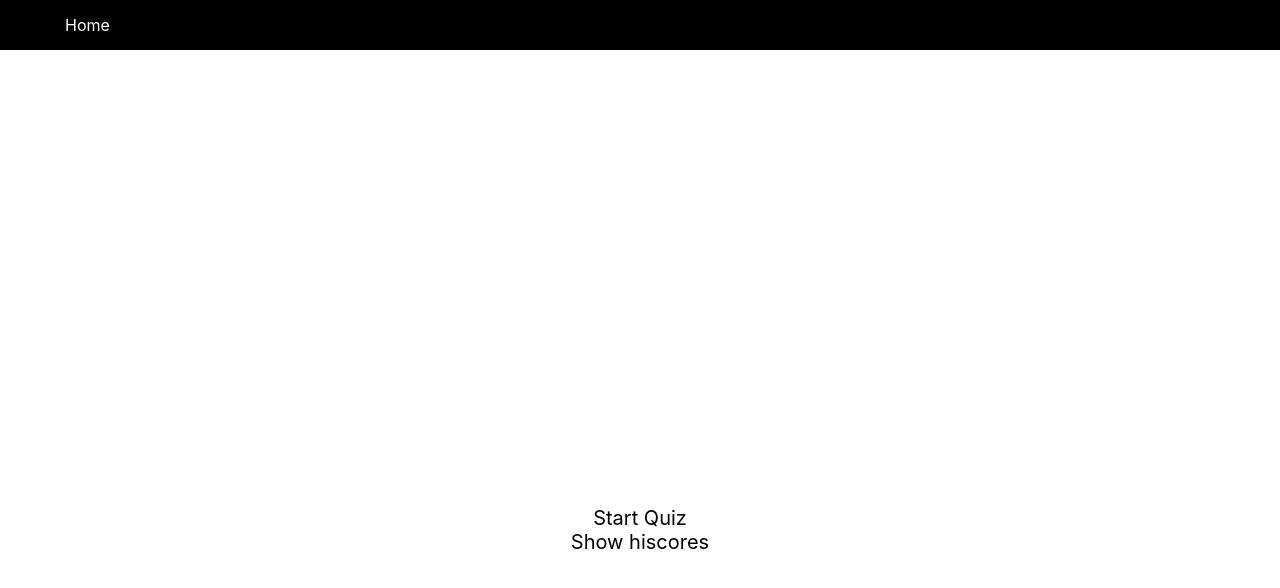
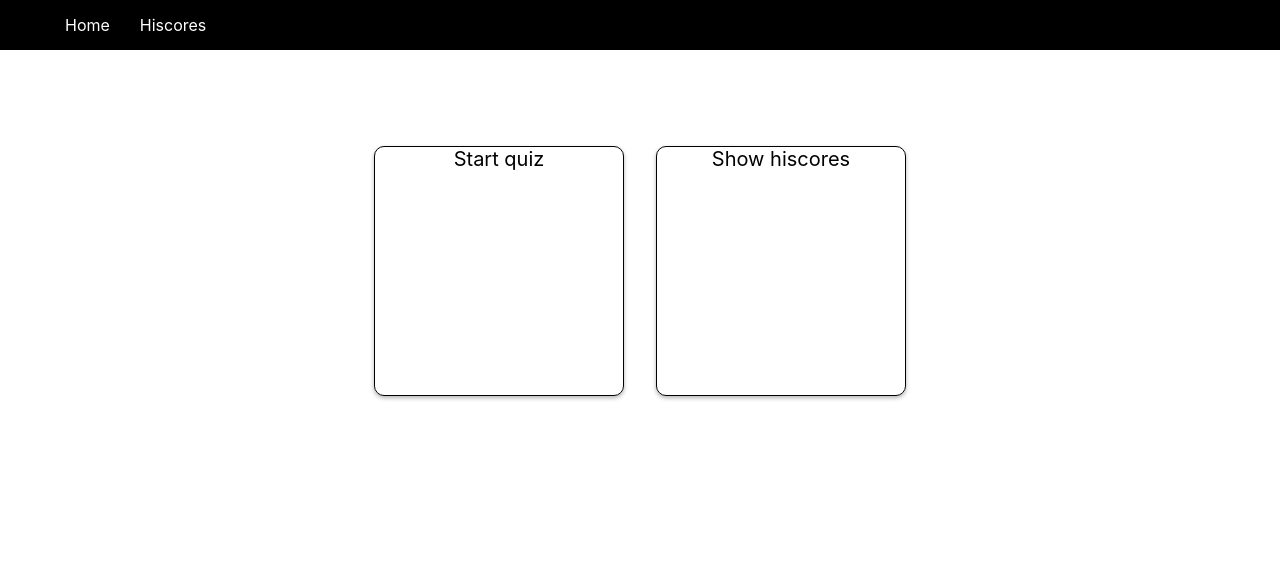
Before and after one commit to Maiko1100/quiz-front-end, a Next.js app: page / in a window 1280 px wide. Shown: the top 588 px of the page. Built offline with nearby package versions, Linux system fonts and the light colour scheme.

Commit message:
added hiscores with search function

```diff
--- a/components/EndQuestionnaire/index.tsx
+++ b/components/EndQuestionnaire/index.tsx
@@ -1,10 +1,7 @@
-import { Nav } from '../Nav';
 // import styles from '../../styles/StartQuestionnaire.module.css';
 import { useState, FunctionComponent, useEffect } from 'react';
-import { Button, Input } from '@material-ui/core';
 import { Question } from '../Question';
 import quizActions, { IQuestion } from '../../api/quiz';
-import quiz from '../../api/quiz';
 
 interface IEndQuestionnaireProps {
   quizState: any;
--- a/components/Nav/index.tsx
+++ b/components/Nav/index.tsx
@@ -10,6 +10,9 @@ export const Nav: FunctionComponent<INavProps> = () => {
         <li>
           <Link href="/">Home</Link>
         </li>
+        <li>
+          <Link href="/hiscores">Hiscores</Link>
+        </li>
       </ul>
     </nav>
   );
--- a/pages/index.tsx
+++ b/pages/index.tsx
@@ -1,18 +1,25 @@
-import Head from 'next/head';
 import styles from '../styles/Home.module.css';
 import { FunctionComponent } from 'react';
+import Link from 'next/link';
+import { useRouter } from 'next/router';
 
 const Home: FunctionComponent<{}> = () => {
+  const router = useRouter();
+
+  const redirect = (e: any, path: string) => {
+    e.preventDefault();
+    router.push(path);
+  };
   return (
     <div className={styles.container}>
-      <Head>
-        <title>Quiz app</title>
-        <link rel="icon" href="/favicon.ico" />
-        <link rel="stylesheet" href="https://fonts.googleapis.com/css?family=Roboto:300,400,500" />
-        <link rel="stylesheet" href="https://fonts.googleapis.com/icon?family=Material+Icons"></link>
-      </Head>
-      <div>Start Quiz</div>
-      <div>Show hiscores</div>
+      <div className={styles.buttonContainer}>
+        <div onClick={(e) => redirect(e, '/quiz')} className={styles.button}>
+          Start quiz
+        </div>
+        <div onClick={(e) => redirect(e, '/hiscores')} className={styles.button}>
+          Show hiscores
+        </div>
+      </div>
     </div>
   );
 };
--- a/styles/Home.module.css
+++ b/styles/Home.module.css
@@ -3,7 +3,6 @@
   padding: 0 0.5rem;
   display: flex;
   flex-direction: column;
-  justify-content: center;
   align-items: center;
 }
 
@@ -12,7 +11,6 @@
   flex: 1;
   display: flex;
   flex-direction: column;
-  justify-content: center;
   align-items: center;
 }
 
@@ -67,8 +65,7 @@
   border-radius: 5px;
   padding: 0.75rem;
   font-size: 1.1rem;
-  font-family: Menlo, Monaco, Lucida Console, Liberation Mono, DejaVu Sans Mono,
-    Bitstream Vera Sans Mono, Courier New, monospace;
+  font-family: Menlo, Monaco, Lucida Console, Liberation Mono, DejaVu Sans Mono, Bitstream Vera Sans Mono, Courier New, monospace;
 }
 
 .grid {
@@ -120,3 +117,25 @@
     flex-direction: column;
   }
 }
+.button {
+  width: 250px;
+  height: 250px;
+  border: 1px solid;
+  border-radius: 10px;
+  margin: 1rem;
+  text-align: center;
+  box-shadow: rgb(0 0 0 / 30%) 0px 2px 4px 0px;
+}
+.buttonContainer {
+  display: flex;
+}
+.button:hover,
+.button:focus,
+.button:active {
+  text-decoration: underline;
+  color: #0070f3;
+  transform: scale(1.02);
+  cursor: pointer;
+  border-color: #0070f3;
+  transition: all 0.2s ease-in-out 0s;
+}
```
Also changed, not shown: api/quiz.ts (+12 -0 lines), components/Hiscores/index.tsx (added, +82 -0 lines), pages/hiscores.tsx (added, +30 -0 lines), pages/quiz.tsx (+8 -0 lines).
